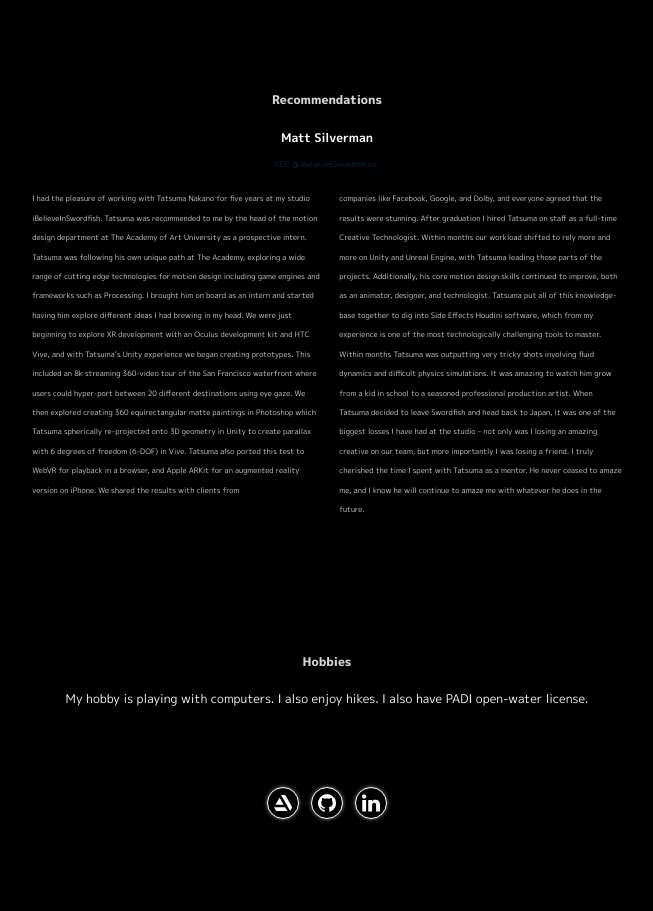
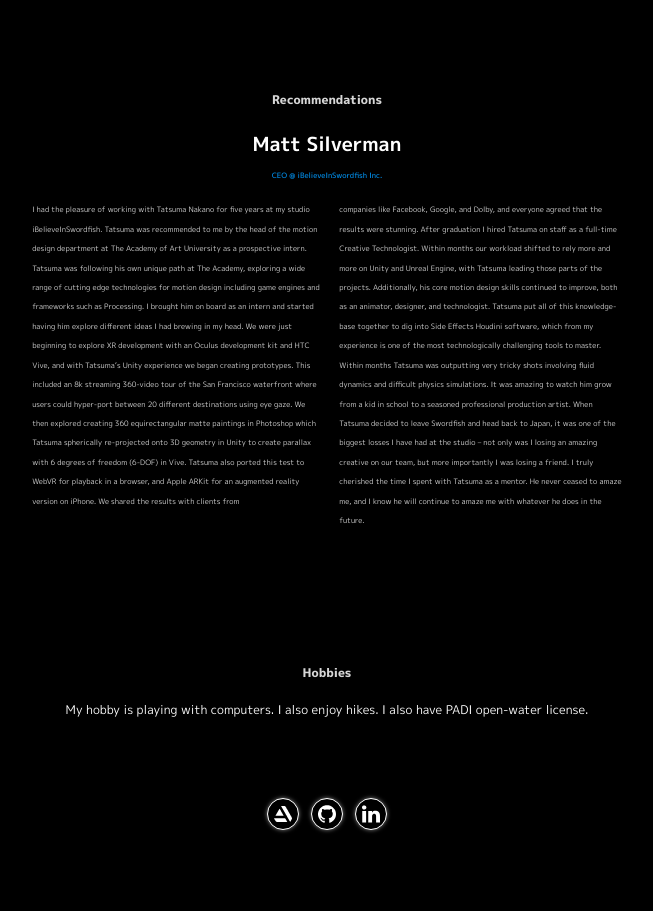
Before and after one commit to TatsumaNakano/website_public, a Next.js app: page /about in a window 1280 px wide. Shown: the part 2980-3891 px from the top of the page, without its empty margins (313-966 px from the left). Built offline with nearby package versions, Linux system fonts and the light colour scheme; no server answers.

Commit message:
chore: Small style change on recommendations

```diff
--- a/src/components/aboutPage/reference/styles.module.scss
+++ b/src/components/aboutPage/reference/styles.module.scss
@@ -26,8 +26,9 @@
             color: var(--primary);
             margin: 0;
             text-align: center;
-            font-size: 1rem;
+
             margin-bottom: 1rem;
+            font-size: 1.618rem;
         }
 
         label,
@@ -37,7 +38,7 @@
             text-align: center;
             margin-bottom: 1.618rem;
             font-size: 0.618rem;
-            font-weight: 200;
+            font-weight: 500;
             text-decoration: none;
         }
 
```
